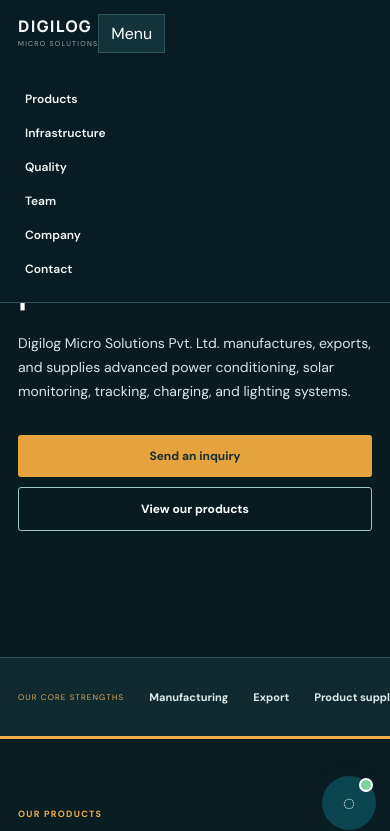
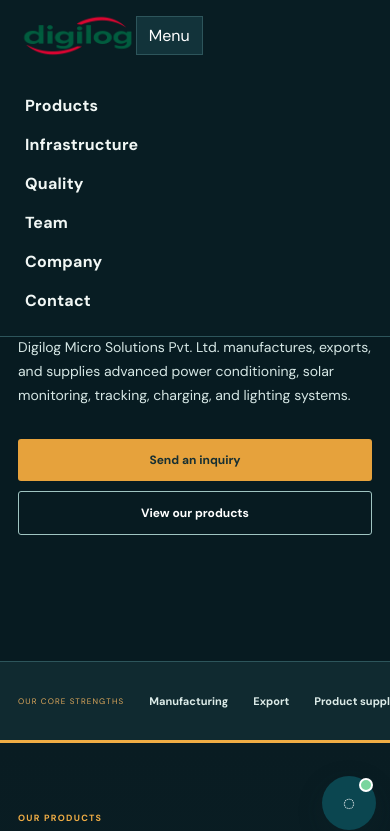
Before and after one commit to vishwajithbalachandran3-sudo/digilog-site, a plain HTML site: page index.html in a window 390 px wide. Both pictures are taken after a click on the button "Menu". Shown: the top 831 px of the page. Drawn offline with Linux system fonts and the light colour scheme.

Commit message:
Add enhanced Digilog logo and enlarge navigation

```diff
--- a/company-sections.css
+++ b/company-sections.css
@@ -138,3 +138,11 @@
 .business-footer .footer-top>div a,.business-footer .footer-top>div span{color:#abc1be}
 @media(max-width:600px){.main-nav nav.open{background:#081d23;border-color:var(--dark-border)}.business-hero{background:#071b21}}
 .main-nav nav{margin-left:auto;margin-right:0;justify-content:flex-end}
+.main-nav{height:92px}
+.business-logo img{display:block;width:auto;height:64px;object-fit:contain}
+.main-nav nav{gap:clamp(28px,3vw,52px);font-size:15px;font-weight:700}
+.main-nav nav a{letter-spacing:.015em}
+.footer-logo img{height:76px;filter:brightness(1.16) saturate(1.08)}
+.main-nav nav.open{top:92px}
+@media(max-width:900px){.main-nav{height:78px}.business-logo img{height:54px}.main-nav nav.open{top:78px}}
+@media(max-width:620px){.main-nav{height:70px}.business-logo img{height:46px}.main-nav nav.open{top:70px}.main-nav nav{font-size:16px;gap:18px}.footer-logo img{height:60px}}
--- a/index.html
+++ b/index.html
@@ -11,12 +11,12 @@
   <link rel="preconnect" href="https://fonts.gstatic.com" crossorigin>
   <link href="https://fonts.googleapis.com/css2?family=DM+Sans:wght@400;500;600;700&family=Manrope:wght@600;700;800&display=swap" rel="stylesheet">
   <link rel="stylesheet" href="styles.css">
-  <link rel="stylesheet" href="company.css"><link rel="stylesheet" href="company-sections.css?v=7"><link rel="stylesheet" href="responsive-fixes.css?v=4">
+  <link rel="stylesheet" href="company.css"><link rel="stylesheet" href="responsive-fixes.css?v=4"><link rel="stylesheet" href="company-sections.css?v=8">
 <link rel="stylesheet" href="chat.css"></head>
 <body class="business-site">
   <header class="site-header">
     <div class="container main-nav">
-      <a class="business-logo" href="index.html"><div><strong>DIGILOG</strong><small>MICRO SOLUTIONS</small></div></a>
+      <a class="business-logo" href="index.html" aria-label="Digilog Micro Solutions home"><img src="assets/digilog-logo-ai.png" alt="Digilog"></a>
       <nav id="site-navigation"><a href="#products">Products</a><a href="#infrastructure">Infrastructure</a><a href="#quality">Quality</a><a href="#team">Team</a><a href="#company">Company</a><a href="#contact">Contact</a></nav>
       <button class="nav-toggle" aria-label="Toggle navigation" aria-expanded="false">Menu</button>
     </div>
@@ -79,7 +79,7 @@
     </section>
   </main>
 
-  <footer class="business-footer"><div class="container footer-top"><a class="business-logo footer-logo" href="index.html"><div><strong>DIGILOG</strong><small>MICRO SOLUTIONS</small></div></a><div><strong>Company</strong><a href="#products">Products</a><a href="#infrastructure">Infrastructure</a><a href="#quality">Quality</a><a href="#company">About</a></div><div><strong>Contact</strong><a href="mailto:digilogmicro@info.com">digilogmicro@info.com</a><span>S-34, SIDCO Industrial Estate, Kakkalur</span><span>Thiruvallur, Tamil Nadu 602003, India</span></div></div><div class="container footer-bottom-business"><div><a href="privacy.html">Privacy</a><a href="terms.html">Terms</a></div></div></footer>
+  <footer class="business-footer"><div class="container footer-top"><a class="business-logo footer-logo" href="index.html" aria-label="Digilog Micro Solutions home"><img src="assets/digilog-logo-ai.png" alt="Digilog"></a><div><strong>Company</strong><a href="#products">Products</a><a href="#infrastructure">Infrastructure</a><a href="#quality">Quality</a><a href="#company">About</a></div><div><strong>Contact</strong><a href="mailto:digilogmicro@info.com">digilogmicro@info.com</a><span>S-34, SIDCO Industrial Estate, Kakkalur</span><span>Thiruvallur, Tamil Nadu 602003, India</span></div></div><div class="container footer-bottom-business"><div><a href="privacy.html">Privacy</a><a href="terms.html">Terms</a></div></div></footer>
   <script src="company.js"></script>
 <script src="chat.js"></script></body>
 </html>
```
Also changed, not shown: assets/digilog-logo-ai.png (added).
